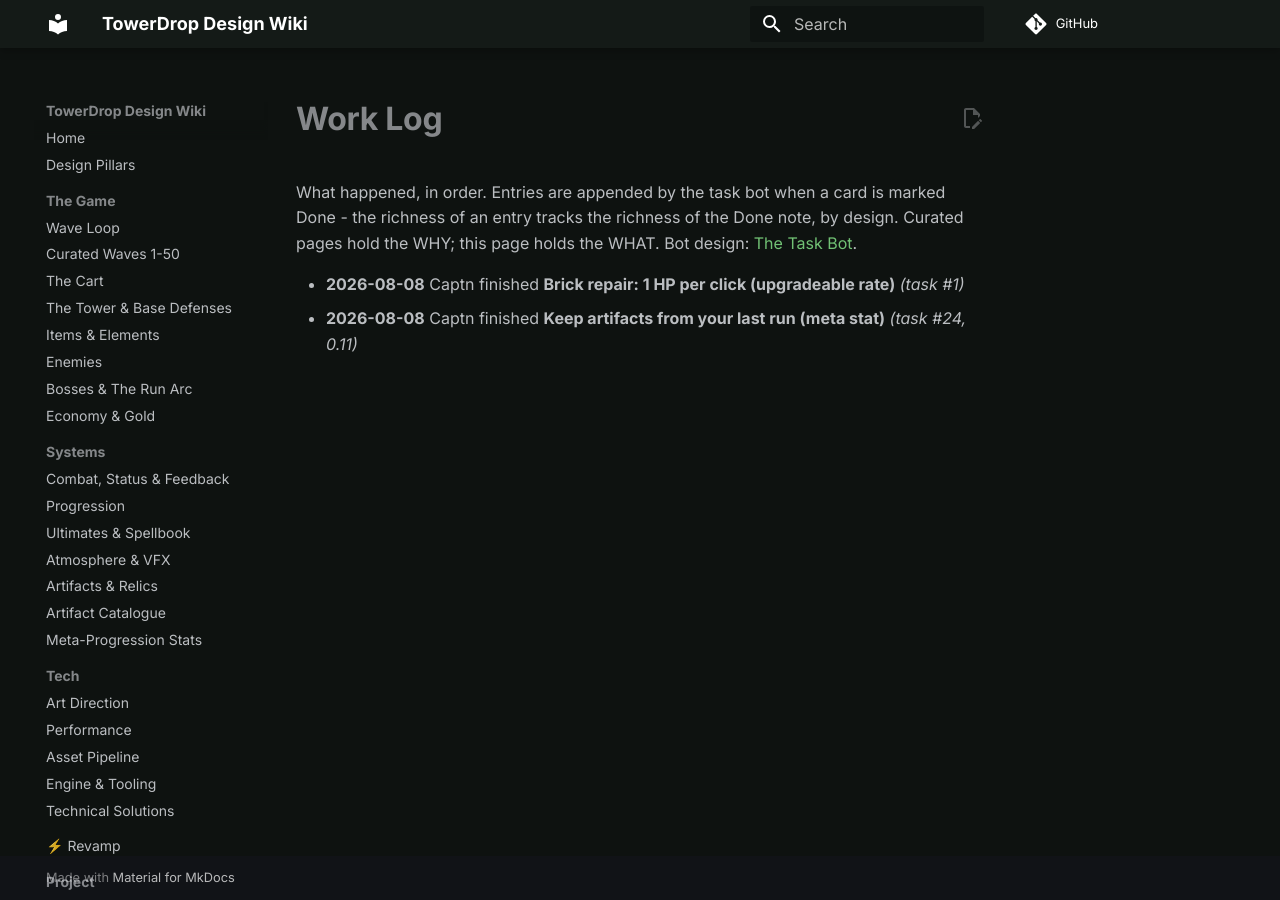
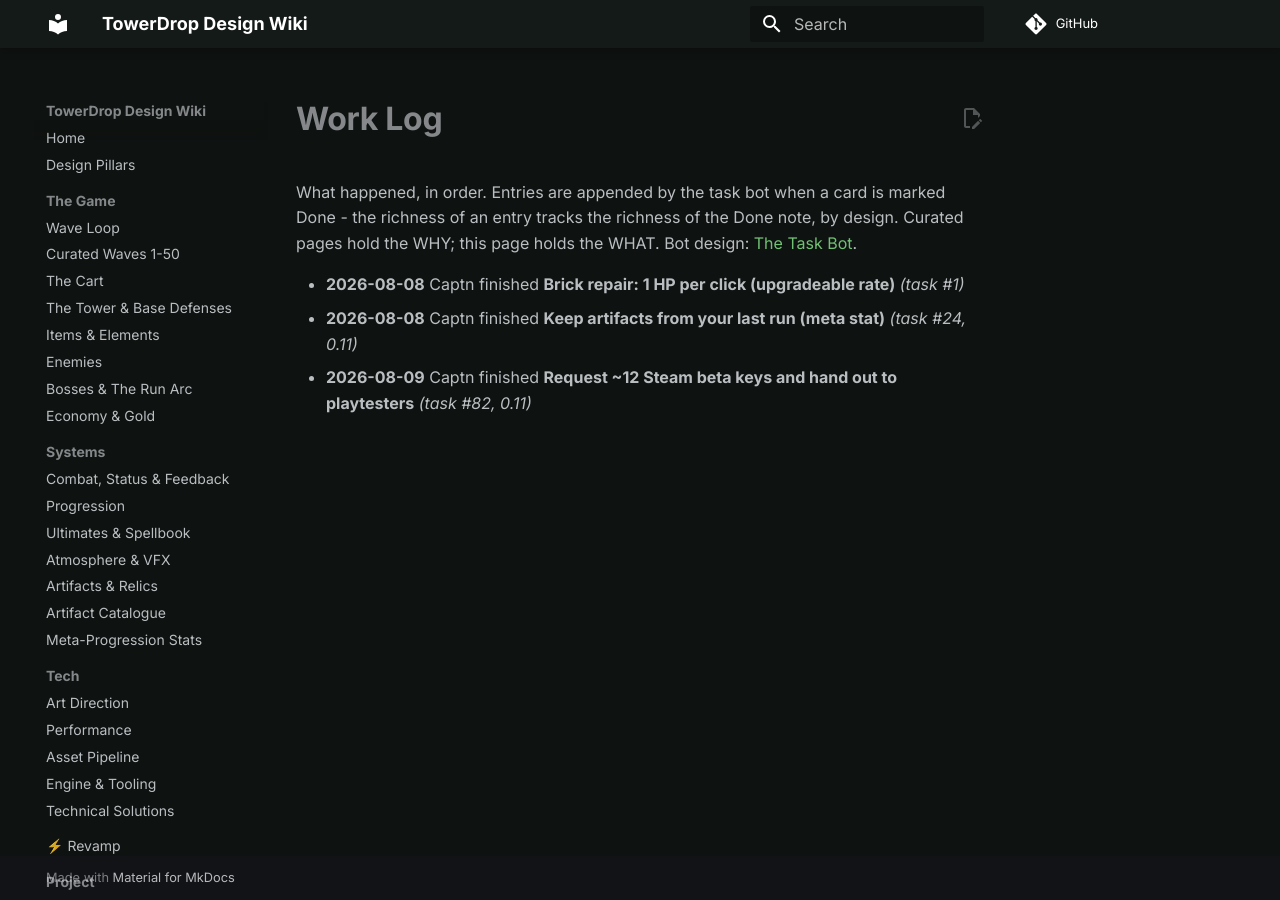
Before and after one commit to cap7n/towerdrop-docs, an MkDocs documentation site: the page built from docs/project/log.md, in a window 1280 px wide. Built offline with MkDocs 1.6.1 and Material for MkDocs 9.7.7, drawn with Linux system fonts in a browser that asks for light colours; comment, search, counter and statistics services are not loaded.

Commit message:
log: Request ~12 Steam beta keys and hand out to playtesters (task #82)

```diff
--- a/docs/project/log.md
+++ b/docs/project/log.md
@@ -7,3 +7,4 @@ Bot design: [The Task Bot](../tech/wiki-bot.md).
 
 - **2026-08-08** Captn finished **Brick repair: 1 HP per click (upgradeable rate)** _(task #1)_
 - **2026-08-08** Captn finished **Keep artifacts from your last run (meta stat)** _(task #24, 0.11)_
+- **2026-08-09** Captn finished **Request ~12 Steam beta keys and hand out to playtesters** _(task #82, 0.11)_
```
